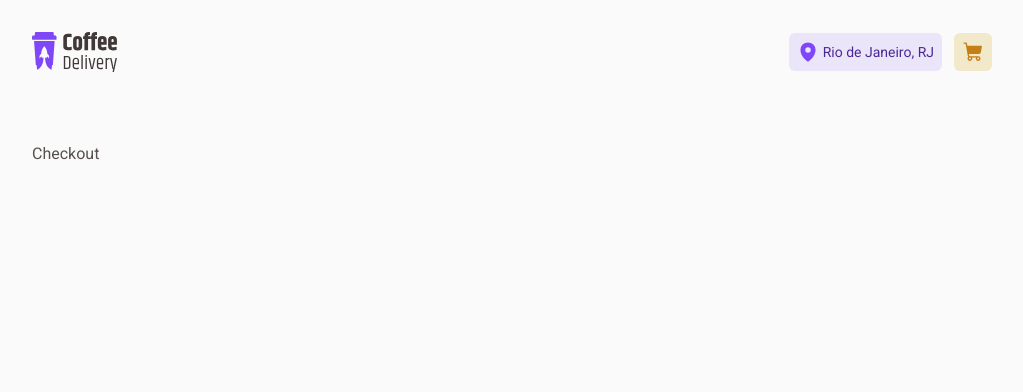
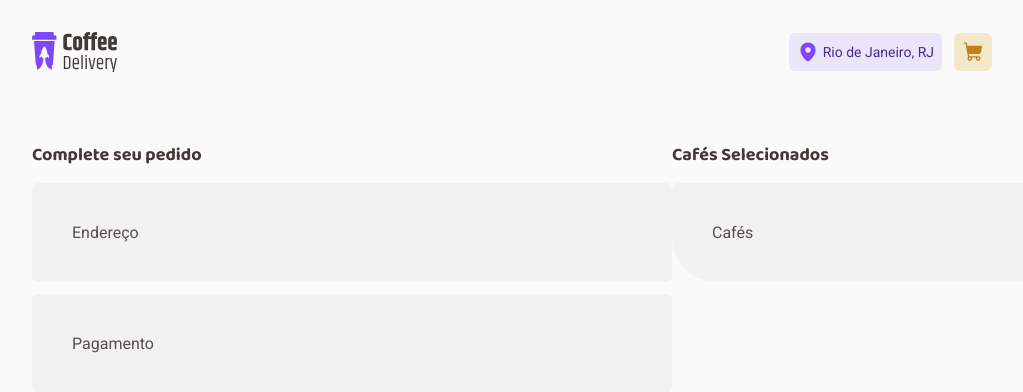
Before and after one commit to GabrielFSoares/coffee-delivery, a React (Vite) app: page /checkout in a window 1280 px wide. Shown: the top 392 px of the page, without its empty margins (128-1151 px from the left). Built offline with nearby package versions, Linux system fonts and the light colour scheme.

Commit message:
checkout page

```diff
--- a/src/pages/Checkout/index.tsx
+++ b/src/pages/Checkout/index.tsx
@@ -1,5 +1,21 @@
-import { CheckoutContainer } from './styles'
+import {
+  CheckoutContainer,
+  InfoContainer,
+  SelectedCoffeesContainer,
+} from './styles'
 
 export function Checkout() {
-  return <CheckoutContainer>Checkout</CheckoutContainer>
+  return (
+    <CheckoutContainer>
+      <InfoContainer>
+        <p>Complete seu pedido</p>
+        <div>Endereço</div>
+        <div>Pagamento</div>
+      </InfoContainer>
+      <SelectedCoffeesContainer>
+        <p>Cafés Selecionados</p>
+        <div>Cafés</div>
+      </SelectedCoffeesContainer>
+    </CheckoutContainer>
+  )
 }
--- a/src/pages/Checkout/styles.ts
+++ b/src/pages/Checkout/styles.ts
@@ -1,6 +1,37 @@
 import styled from 'styled-components'
 
 export const CheckoutContainer = styled.div`
+  display: grid;
+  grid-template-columns: 40rem 28rem;
+  justify-content: space-between;
   margin: 0px 10rem;
   padding-top: 2.5rem;
+
+  div {
+    p {
+      font-family: 'Baloo 2', sans-serif;
+      font-size: 1.125rem;
+      font-weight: 700;
+      margin-bottom: 1rem;
+    }
+
+    > div {
+      background-color: ${(props) => props.theme['base-card']};
+      padding: 2.5rem;
+    }
+  }
 `
+export const InfoContainer = styled.div`
+  > div {
+    margin-bottom: 0.75rem;
+  }
+  div {
+    border-radius: 6px;
+  }
+`
+
+export const SelectedCoffeesContainer = styled.div`
+  div {
+    border-radius: 6px 44px;
+  }
+`
```
Also changed, not shown: 1 other file (tests, documents, lock files or other folders).
